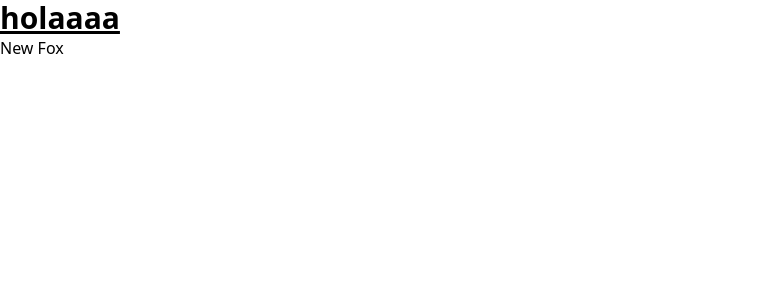
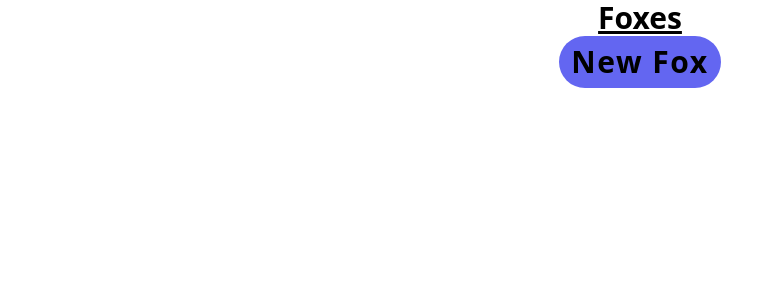
Before and after one commit to juan-acl/react-with-tsx, a Next.js app: page / in a window 1280 px wide. Shown: the top 300 px of the page, without its empty margins (0-784 px from the left). Built offline with nearby package versions, Linux system fonts and the light colour scheme.

Commit message:
Extend window types

```diff
--- /dev/null
+++ b/@types/plausible/index.d.ts
@@ -0,0 +1,3 @@
+interface Window {
+  plausible: (event: string) => void
+}
--- a/pages/index.tsx
+++ b/pages/index.tsx
@@ -1,6 +1,7 @@
 import { MouseEventHandler, useState } from "react";
 import { LazyImage } from "../components/LazyImage";
 import { random } from "lodash"
+import Head from "next/head";
 
 export default function Home() {
 
@@ -12,16 +13,29 @@ export default function Home() {
   const handleFox: MouseEventHandler<HTMLButtonElement> = (e) => {
     const newFox = `https://randomFox.ca/images/${myRandom()}.jpg`
     setImages([...images, newFox])
+    //window.plausible("")
   }
   return (
+    <div>
+      <Head>
+        <title>React with typescript</title>
+        <script
+          defer
+          data-domain="yourdomain.com"
+          src="https://plausible.io/js/script.js"
+        ></script>
+      </Head>
     <main>
-      <h1 className="text-3xl font-bold underline" >holaaaa</h1>
-      <button onClick={handleFox} >New Fox</button>
+      <h1 className="text-3xl font-bold text-center underline" >Foxes</h1>
+        <div className="flex justify-center" >
+      <button className="tracking-wider bg-indigo-500 text-3xl font-bold rounded-full py-2 px-3 " onClick={handleFox} >New Fox</button>
+        </div>
       {images.map((item, index) => (
-        <div key={index} className="p-4">
+        <div key={index} className="flex items-stretch gap-10 ">
+            <div className='py-4 gap-10'>
           <LazyImage
-            width={320}
-            height="auto"
+            width={150}
+            height={150}
             className="rounded border-gray-300 "
             src= {item}
             onClick={() => console.log('props cambiadas')}
@@ -29,8 +43,10 @@ export default function Home() {
               console.log('imagen en onLazyLoad')
             }}
           />
+          </div>
         </div>
       ))}
     </main>
+</div>
   )
 }
```
